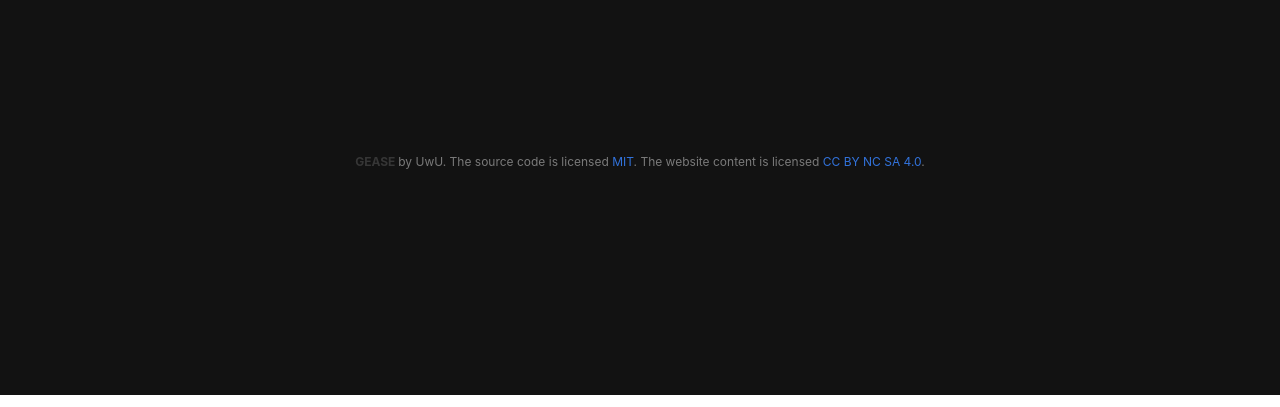
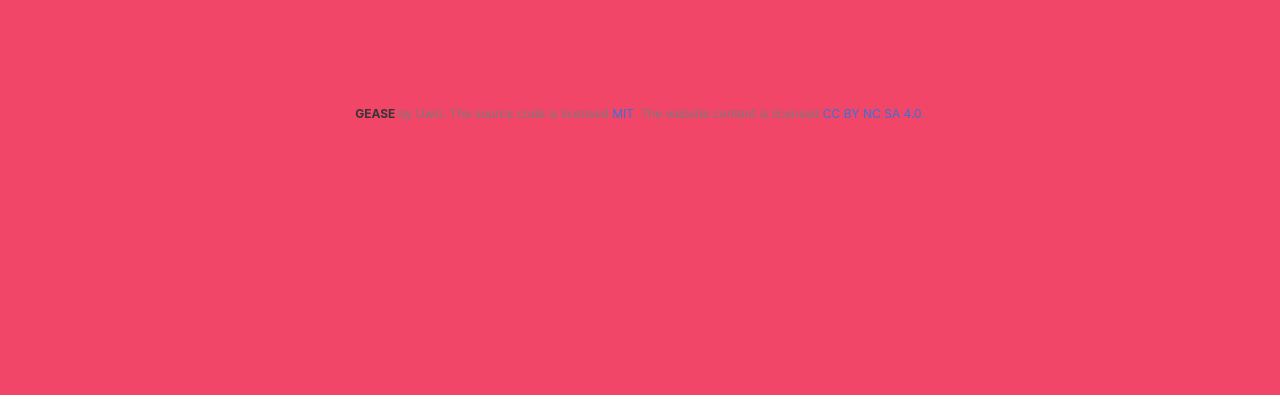
Before and after one commit to BryanTieu/Gease, a plain HTML site: page docs/index.html in a window 1280 px wide. Shown: the part 393-800 px from the top of the page. Drawn offline with Linux system fonts and the light colour scheme.

Commit message:
Update index.html

```diff
--- a/docs/index.html
+++ b/docs/index.html
@@ -13,7 +13,7 @@
 
 
 </head>
-<body class="has-background-black-bis ">
+<body class="has-background-danger ">
 
 
     <div class="container px-5 pt-9 ">
@@ -31,8 +31,8 @@
 
     <br></br>
 
-<footer class="footer has-background-black-bis">
-  <div class="content has-text-centered has-background-black-bis ">
+<footer class="has-background-danger">
+  <div class="content has-text-centered has-background-danger ">
     <p class = "is-size-7 has-text-grey ">
       <strong> GEASE </strong> by UwU. The source code is licensed
       <a href="http://opensource.org/licenses/mit-license.php">MIT</a>. The website content
```
